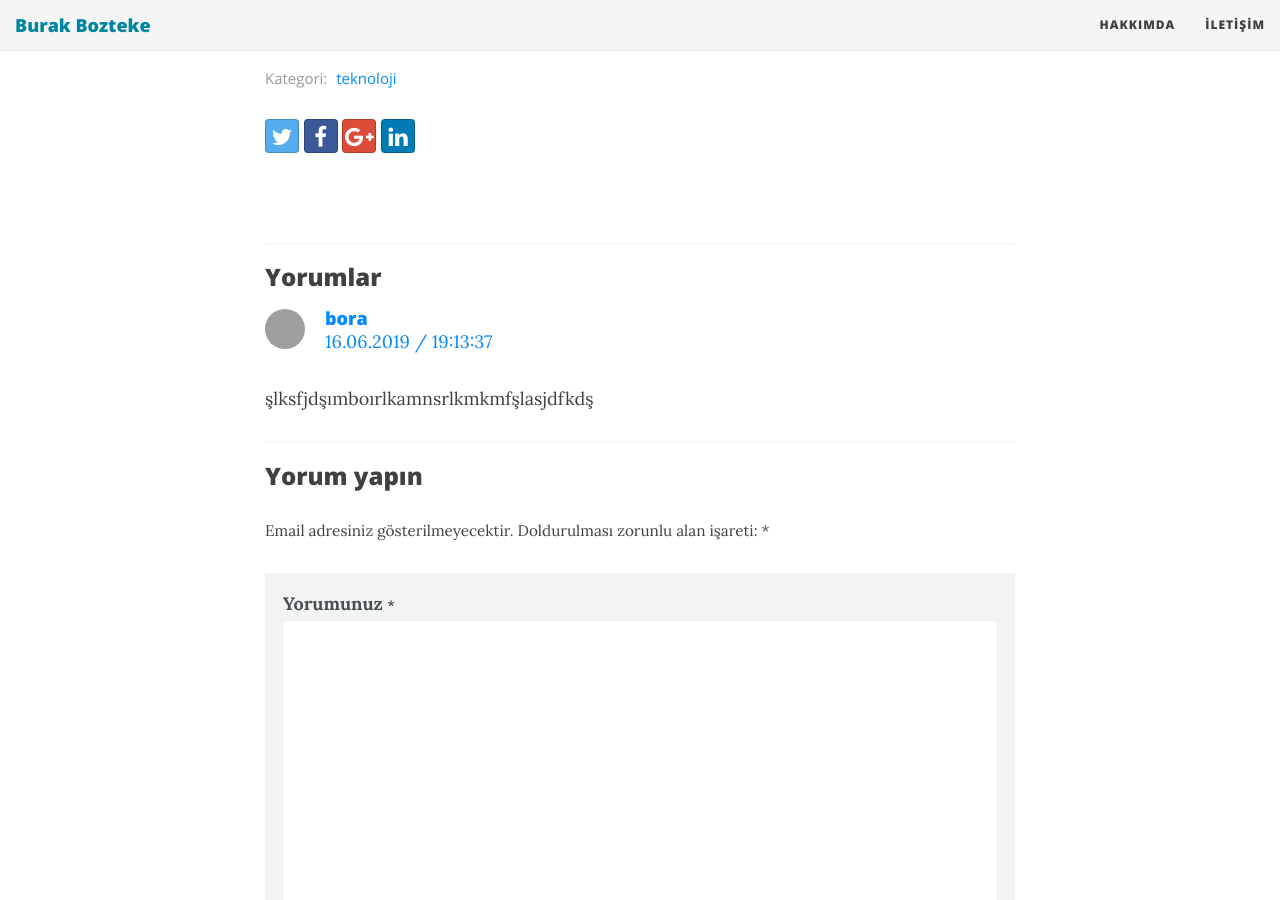
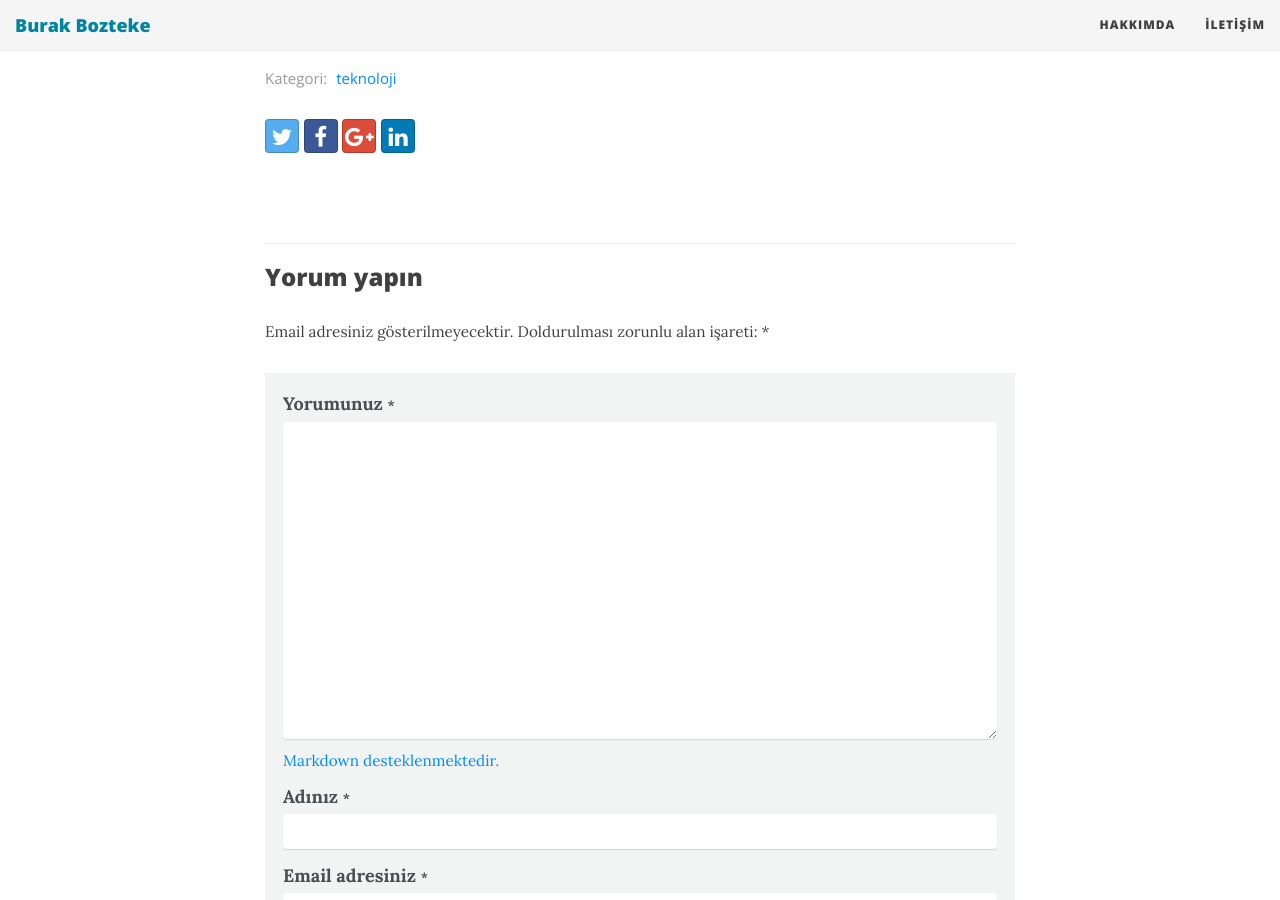
Before and after one commit to burakbozteke/burakbozteke.github.io, a Jekyll site: the page built from _posts/2018-05-20-firsatimiz-var.md, in a window 1280 px wide and 900 px high, scrolled down 2752 px. Built offline with Jekyll 4.4.1, drawn with Linux system fonts in a browser that asks for light colours; nearby versions of some CDN libraries; grey boxes are pictures that could not be loaded.

```diff
--- a/_data/comments/firsatimiz-var/comment-1560712417748.yml
+++ /dev/null
@@ -1,7 +0,0 @@
-_id: d7e4a5d0-906a-11e9-9820-05daebe832c2
-message: şlksfjdşımboırlkamnsrlkmkmfşlasjdfkdş
-name: bora
-email: 0bedb5618ff67dab8aebf02ef1b0fad0
-url: ''
-hidden: ''
-date: '2019-06-16T19:13:37.747Z'
```
Also changed, not shown: _includes/staticman-script.html (+4 -4 lines).
